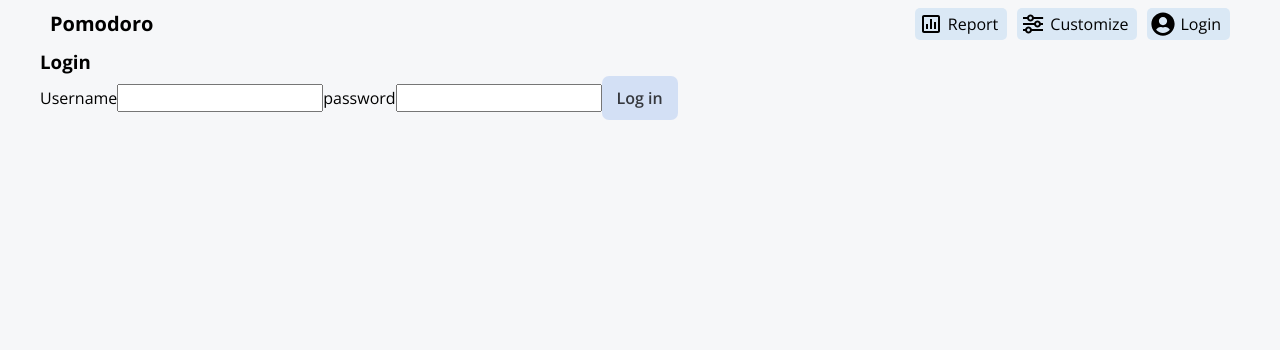
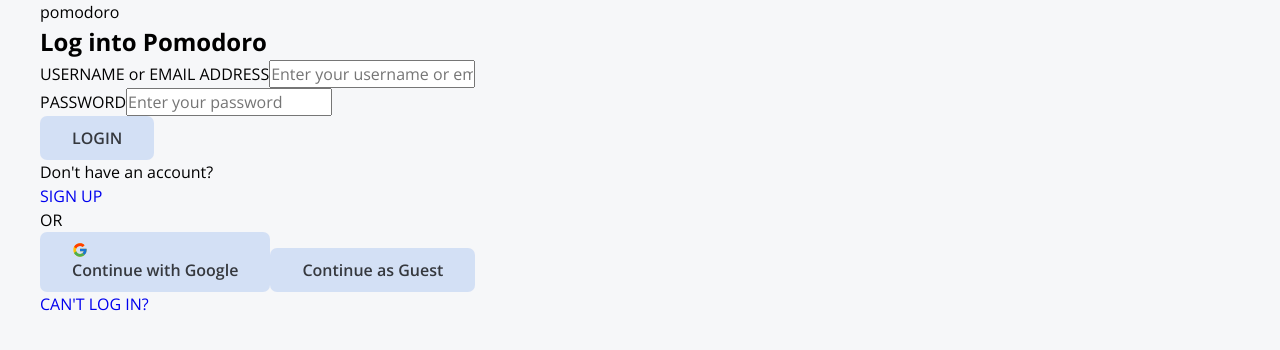
Before and after one commit to BinLama/pomodoro, a React (Vite) app in the folder frontend/: page /login in a window 1280 px wide. Shown: the top 350 px of the page. Built offline with nearby package versions, Linux system fonts and the light colour scheme; no server answers.

Commit message:
add login page skeleton

```diff
--- a/frontend/index.html
+++ b/frontend/index.html
@@ -3,7 +3,7 @@
 
 <head>
   <meta charset="UTF-8" />
-  <link rel="icon" type="image/svg+xml" href="/vite.svg" />
+  <link rel="icon" type="image/svg+xml" href="/pomodoro.svg" />
   <meta name="viewport" content="width=device-width, initial-scale=1.0" />
   <title>Pomodoro</title>
   <!-- google fonts -->
--- a/frontend/src/App.jsx
+++ b/frontend/src/App.jsx
@@ -1,7 +1,7 @@
 import "./scss/App.scss";
 
 import { RouterProvider, createBrowserRouter } from "react-router-dom";
-import { Error, SignUp, Login, Home, Report, Navbar } from "./pages";
+import { Error, SignUp, LoginPage, Home, Report, Navbar } from "./pages";
 
 const router = createBrowserRouter([
   {
@@ -17,15 +17,17 @@ const router = createBrowserRouter([
         path: "signup",
         element: <SignUp />,
       },
-      {
-        path: "login",
-        element: <Login />,
-      },
+
       {
         path: "report",
         element: <Report />,
       },
     ],
+  },
+  {
+    path: "/login",
+    element: <LoginPage />,
+    errorElement: <Error />,
   },
 ]);
 
--- /dev/null
+++ b/frontend/src/components/Login.jsx
@@ -0,0 +1,59 @@
+import { useState } from "react";
+import { useLogin } from "../hooks/useLogin";
+
+const Login = () => {
+  const [form, setForm] = useState({
+    usernameOrEmail: import.meta.env.VITE_LOGIN_NAME || "",
+    password: import.meta.env.VITE_LOGIN_PW || "",
+  });
+
+  const { login, isLoading, error } = useLogin();
+
+  const handleSignUp = async (e) => {
+    // need to send the request to the backend and then use that data to update the global context.
+    e.preventDefault();
+    console.log("login");
+    const { usernameOrEmail, password } = form;
+    console.log(usernameOrEmail, password);
+    await login(usernameOrEmail, password);
+    console.log("REDIRECT");
+  };
+  return (
+    <div className="login">
+      <form className="login__form" onSubmit={handleSignUp}>
+        <div className="">
+          <label htmlFor="username">USERNAME or EMAIL ADDRESS</label>
+          <input
+            type="text"
+            name="username"
+            id="username"
+            value={form.usernameOrEmail}
+            onChange={(e) =>
+              setForm({ ...form, usernameOrEmail: e.target.value })
+            }
+            placeholder="Enter your username or email"
+            disabled={isLoading}
+          />
+        </div>
+        <div>
+          <label htmlFor="password">PASSWORD</label>
+          <input
+            type="password"
+            name="password"
+            id="password"
+            value={form.password}
+            onChange={(e) => setForm({ ...form, password: e.target.value })}
+            placeholder="Enter your password"
+            disabled={isLoading}
+          />
+        </div>
+        <button type="submit" className="btn login__btn" disabled={isLoading}>
+          LOGIN
+        </button>
+      </form>
+      {error && <div className="error">{error}</div>}
+    </div>
+  );
+};
+
+export default Login;
--- /dev/null
+++ b/frontend/src/components/LoginSeperator.jsx
@@ -0,0 +1,13 @@
+import React from "react";
+
+const LoginSeperator = () => {
+  return (
+    <div className="seperator">
+      <div className="seperator__top"></div>
+      <p>OR</p>
+      <div className="seperator__bottom"></div>
+    </div>
+  );
+};
+
+export default LoginSeperator;
--- /dev/null
+++ b/frontend/src/components/Oauth.jsx
@@ -0,0 +1,15 @@
+import { FcGoogle } from "react-icons/fc";
+
+const Oauth = () => {
+  return (
+    <div className="oauth">
+      <button className="btn oauth__google">
+        <FcGoogle />
+        Continue with Google
+      </button>
+      <button className="btn oauth__guest">Continue as Guest</button>
+    </div>
+  );
+};
+
+export default Oauth;
--- a/frontend/src/pages/Login.jsx
+++ /dev/null
@@ -1,65 +0,0 @@
-import { useState } from "react";
-import { useLogin } from "../hooks/useLogin";
-import { Navigate } from "react-router-dom";
-import { useAuthContext } from "../hooks/useAuthContext";
-
-const Login = () => {
-  const [form, setForm] = useState({
-    usernameOrEmail: import.meta.env.VITE_LOGIN_NAME || "",
-    password: import.meta.env.VITE_LOGIN_PW || "",
-  });
-
-  const { user } = useAuthContext();
-
-  const { login, isLoading, error } = useLogin();
-
-  const handleSignUp = async (e) => {
-    // need to send the request to the backend and then use that data to update the global context.
-    e.preventDefault();
-    console.log("login");
-    const { usernameOrEmail, password } = form;
-    console.log(usernameOrEmail, password);
-    await login(usernameOrEmail, password);
-    console.log("REDIRECT");
-  };
-
-  return (
-    <div>
-      {user && <Navigate to="/" replace={true} />}
-      <form className="signup" onSubmit={handleSignUp}>
-        <h3>Login</h3>
-
-        <label htmlFor="username">Username</label>
-        <input
-          type="text"
-          name="username"
-          id="username"
-          value={form.usernameOrEmail}
-          onChange={(e) =>
-            setForm({ ...form, usernameOrEmail: e.target.value })
-          }
-          disabled={isLoading}
-        />
-        <label htmlFor="password">password</label>
-        <input
-          type="password"
-          name="password"
-          id="password"
-          value={form.password}
-          onChange={(e) => setForm({ ...form, password: e.target.value })}
-          disabled={isLoading}
-        />
-        <button
-          type="submit"
-          className="btn"
-          style={{ paddingInline: `15px` }}
-          disabled={isLoading}
-        >
-          Log in
-        </button>
-      </form>
-      {error && <div className="error">{error}</div>}
-    </div>
-  );
-};
-export default Login;
--- /dev/null
+++ b/frontend/src/pages/LoginPage.jsx
@@ -0,0 +1,47 @@
+import { useState } from "react";
+import { useLogin } from "../hooks/useLogin";
+import { Link, Navigate } from "react-router-dom";
+import { useAuthContext } from "../hooks/useAuthContext";
+import Login from "../components/Login";
+import LoginSeperator from "../components/LoginSeperator";
+import Oauth from "../components/Oauth";
+
+const LoginPage = () => {
+  // const [form, setForm] = useState({
+  //   usernameOrEmail: import.meta.env.VITE_LOGIN_NAME || "",
+  //   password: import.meta.env.VITE_LOGIN_PW || "",
+  // });
+
+  const { user } = useAuthContext();
+
+  // const { login, isLoading, error } = useLogin();
+
+  // const handleSignUp = async (e) => {
+  //   // need to send the request to the backend and then use that data to update the global context.
+  //   e.preventDefault();
+  //   console.log("login");
+  //   const { usernameOrEmail, password } = form;
+  //   console.log(usernameOrEmail, password);
+  //   await login(usernameOrEmail, password);
+  //   console.log("REDIRECT");
+  // };
+
+  return (
+    <div>
+      {user && <Navigate to="/" replace={true} />}
+      <nav>pomodoro</nav>
+      <h2>Log into Pomodoro</h2>
+      <Login />
+      <div className="signup">
+        <p className="signup__p">Don't have an account?</p>
+        <Link to="/signup">SIGN UP</Link>
+      </div>
+      <LoginSeperator />
+      <Oauth />
+      <Link className="reset__password" to="/resetpassword">
+        CAN'T LOG IN?
+      </Link>
+    </div>
+  );
+};
+export default LoginPage;
--- a/frontend/src/pages/index.jsx
+++ b/frontend/src/pages/index.jsx
@@ -1,6 +1,6 @@
 export { default as Navbar } from "./Navbar";
 export { default as Home } from "./Home";
 export { default as Error } from "./Error";
-export { default as Login } from "./Login";
+export { default as LoginPage } from "./LoginPage";
 export { default as SignUp } from "./SignUp";
 export { default as Report } from "./Report";
```
Also changed, not shown: frontend/public/pomodoro.svg (added).
